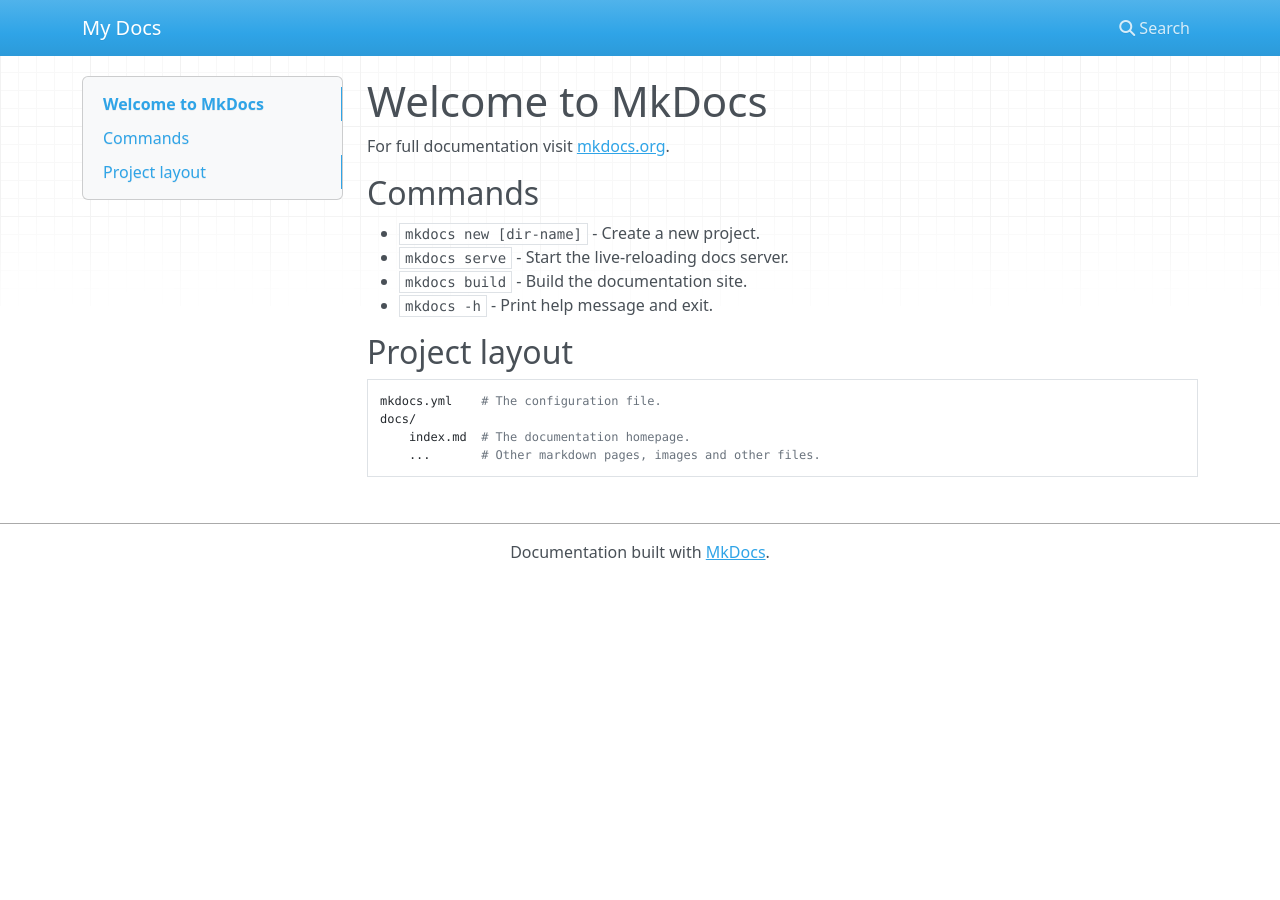
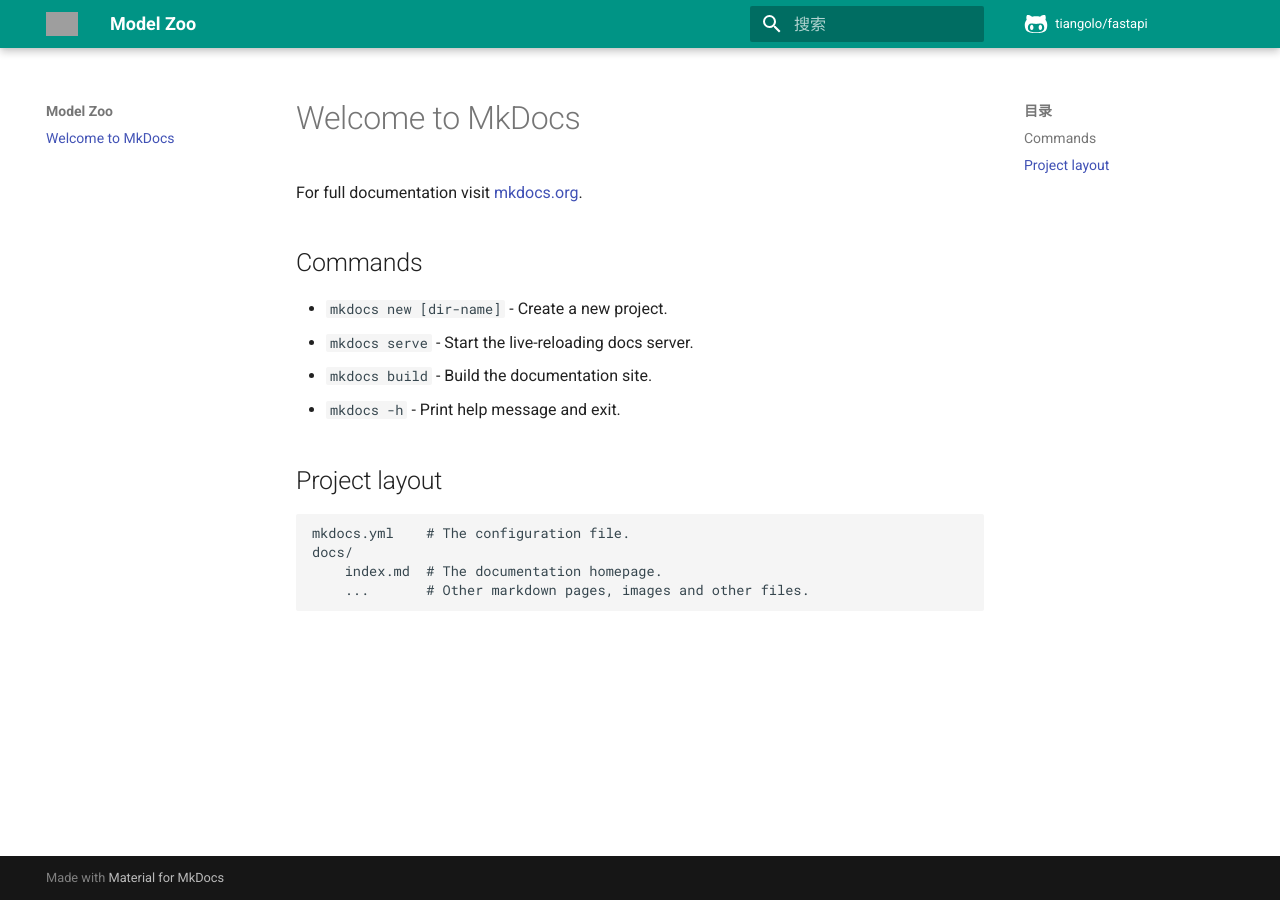
Before and after one commit to dx111/model, an MkDocs documentation site: the page built from docs/index.md, in a window 1280 px wide. Built offline with MkDocs 1.6.1 and Material for MkDocs 9.7.7, drawn with Linux system fonts in a browser that asks for light colours; nearby versions of some CDN libraries; comment, search, counter and statistics services are not loaded; grey boxes are pictures that could not be loaded.

Commit message:
Update mkdocs.yml

```diff
--- a/mkdocs.yml
+++ b/mkdocs.yml
@@ -1 +1,15 @@
-site_name: My Docs
+site_name: Model Zoo
+theme:
+  name: material
+  palette:
+    scheme: preference
+    primary: teal
+    accent: amber
+  icon:
+    repo: fontawesome/brands/github-alt
+  logo: https://fastapi.tiangolo.com/img/icon-white.svg
+  favicon: https://fastapi.tiangolo.com/img/favicon.png
+  language: zh
+repo_name: tiangolo/fastapi
+repo_url: https://github.com/tiangolo/fastapi
+edit_uri: ''
```
